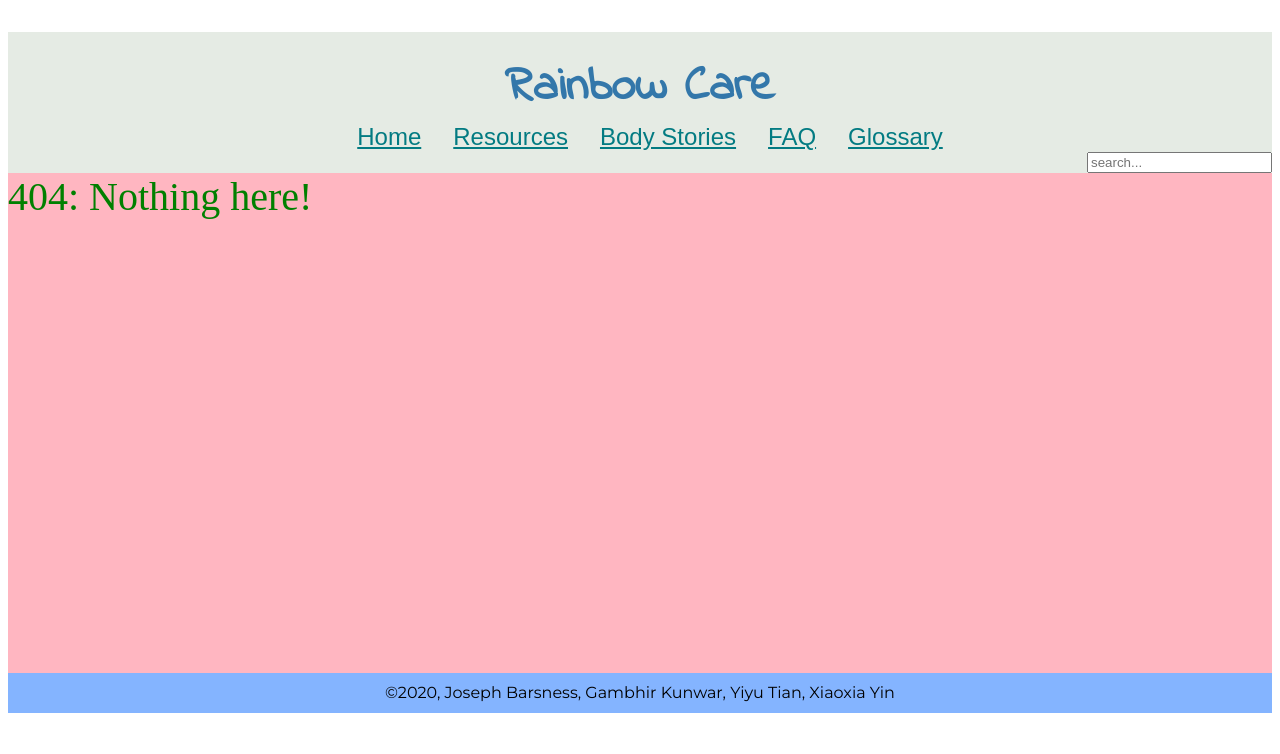
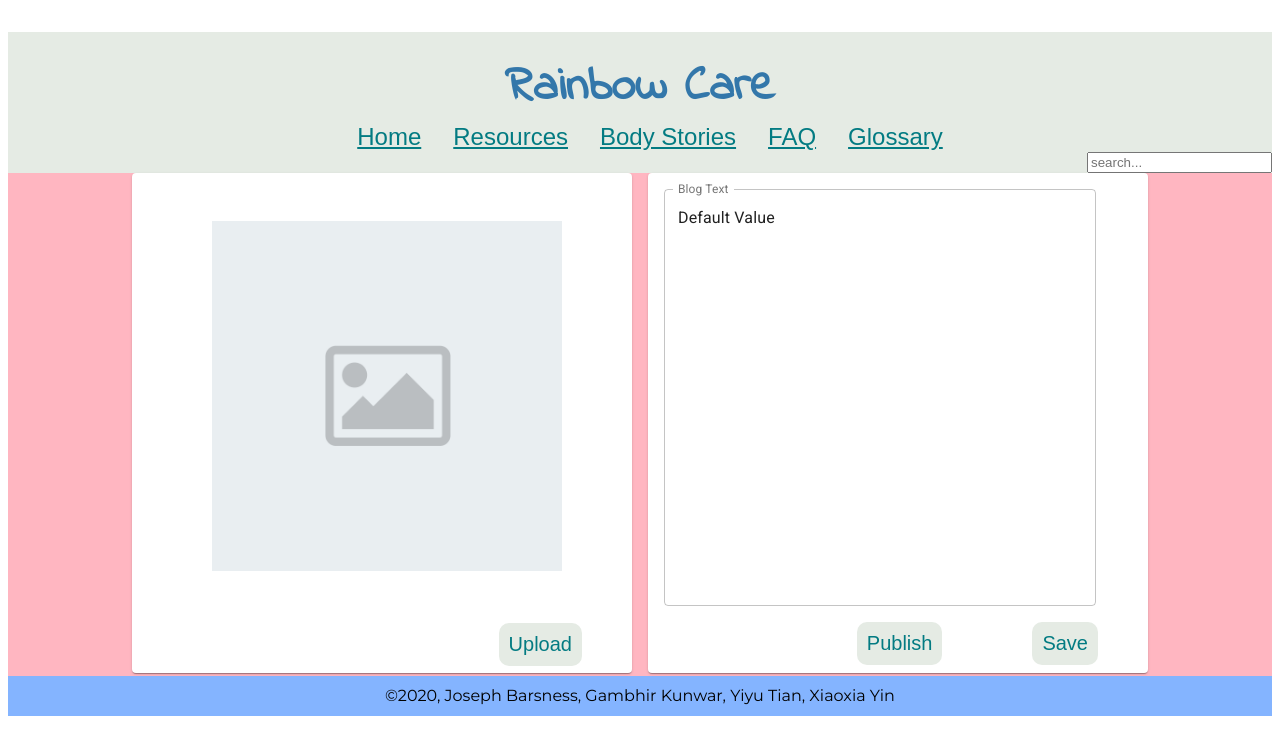
Before and after one commit to gambhirbk/rainbow-care, a React (Create React App) app: page /blogwriting in a window 1280 px wide. Before the commit this address had no page. Shown: the top 754 px of the page. Built offline with nearby package versions, Linux system fonts and the light colour scheme; a web font is replaced by a local one.

Commit message:
fixed styling for body blogs

```diff
--- a/src/App.js
+++ b/src/App.js
@@ -64,7 +64,7 @@ class App extends Component {
             <Route path="/bodyblogs" exact>
               <BodyBlog />
             </Route>
-            <Route path="/blogmodal" exact>
+            <Route path="/blogwriting" exact>
               {/* modified */}
               <BlogWriting />
             </Route>
--- a/src/components/body-blog/BlogMain.js
+++ b/src/components/body-blog/BlogMain.js
@@ -7,9 +7,9 @@ class BlogMain extends Component {
     return (
       <div>
         <div style={styles.header}>STORIES OF MY BODY</div>
-        <div style={styles.buttonRow}>
+        <div style={styles.buttonRowMain}>
           <button style={styles.button} onClick={() => this.props.history.push('/bodyblogs')}>Explore the Community</button>
-          <button style={styles.button} onClick={() => this.props.history.push('/blogmodal')}>Write Your Stories</button>
+          <button style={styles.button} onClick={() => this.props.history.push('/blogwriting')}>Write Your Stories</button>
         </div>
       </div>
     );
--- a/src/components/body-blog/BlogMainStyles.js
+++ b/src/components/body-blog/BlogMainStyles.js
@@ -11,15 +11,23 @@ const styles = {
         fontFamily: "'Ubuntu', sans-serif",
         fontWeight: "bold"
     },
-    buttonRow: {
+    buttonRowMain: {
         float: "center",
         display: 'flex',
         alignItems: 'center',
         justifyContent: 'center',
     },
+
+    buttonRowWriting: {
+        float: "right",
+        display: 'flex',
+        alignItems: 'center',
+        justifyContent: 'center',
+    },
+
     button: {
-        marginLeft: 35,
-        marginRight: 60,
+        marginLeft: 30,
+        marginRight: 40,
         borderRadius: 10,
         backgroundColor: "#e5ebe4",
         border: "none",
@@ -27,7 +35,18 @@ const styles = {
         color: "#037b82",
         padding: 10,
         marginBottom: 200,
+    },
 
+    buttonWriting: {
+        marginLeft: 40,
+        marginRight: 50,
+        borderRadius: 10,
+        backgroundColor: "#e5ebe4",
+        border: "none",
+        fontSize: 20,
+        color: "#037b82",
+        padding: 10,
+        marginBottom: 10,
     }
 }
 
--- a/src/components/body-blog/BlogWriting.js
+++ b/src/components/body-blog/BlogWriting.js
@@ -1,13 +1,8 @@
 import React from 'react';
 import { makeStyles } from '@material-ui/core/styles';
 import Grid from '@material-ui/core/Grid';
-import FormLabel from '@material-ui/core/FormLabel';
-import FormControlLabel from '@material-ui/core/FormControlLabel';
-import RadioGroup from '@material-ui/core/RadioGroup';
-import Radio from '@material-ui/core/Radio';
 import Paper from '@material-ui/core/Paper';
 import styles from "./BlogMainStyles";
-import { withRouter } from "react-router-dom";
 import BlogText from "./BlogText"
 
 const useStyles = makeStyles((theme) => ({
@@ -27,26 +22,32 @@ export default function SpacingGrid() {
   const [spacing, setSpacing] = React.useState(2);
   const classes = useStyles();
 
-  const handleChange = (event) => {
-    setSpacing(Number(event.target.value));
-  };
-
   return (
     <Grid container className={classes.root} spacing={2}>
       <Grid item xs={12}>
         <Grid container justify="center" spacing={2}>
             <Grid key={2} item>
               <Paper className={classes.paper}>
-                  Image
-                {/* import a photo? using class? */}
-                <button style={styles.button} >Upload</button>
+                <img
+                    src="./img/uploadImage.png"
+                    alt="uploadImage"
+                    width="350"
+                    style={{marginLeft: 5 + 'em',
+                            marginTop: 3 + 'em',
+                            marginBottom: 3 + 'em'}}
+                  ></img>
+                <div style={styles.buttonRowWriting}>
+                  <button style={styles.buttonWriting}>Upload</button>
+                </div>
               </Paper>
             </Grid>
             <Grid key={2} item>
               <Paper className={classes.paper}>
               <BlogText />
-              <button style={styles.button} onClick={() => this.props.history.push('/bodyblogs')}>Publish</button>
-              <button style={styles.button} onClick={() => this.props.history.push('/bodyblogs')}>Save</button>
+              <div style={styles.buttonRowWriting}>
+              <button style={styles.buttonWriting}>Publish</button>
+              <button style={styles.buttonWriting}>Save</button>
+              </div>
               </Paper>
             </Grid>
         </Grid>
@@ -54,5 +55,3 @@ export default function SpacingGrid() {
     </Grid>
   );
 }
-
-// with router?
--- a/src/components/body-blog/BodyBlog.js
+++ b/src/components/body-blog/BodyBlog.js
@@ -101,10 +101,10 @@ function BodyBlog() {
                 />
                 <CardContent>
                   <Typography gutterBottom variant="h5" component="h2">
-                    REasdoiogeahinog edaf
+                    Exploring my sexual identity
                   </Typography>
                   <Typography variant="body2" color="textSecondary" component="p">
-                    dafadhogadjsogjeawogneiowng
+                    Rainbow RRRR
                   </Typography>
                 </CardContent>
               </CardActionArea>
@@ -113,7 +113,7 @@ function BodyBlog() {
                   <Avatar src="https://image.shutterstock.com/image-vector/queer-proud-slogan-poster-colorful-260nw-1478756762.jpg" />
                   <Box ml={2}>
                     <Typography variant="subtitle2" component="p">
-                      GEageano Ac
+                      Ashley
                     </Typography>
                     <Typography variant="subtitle2" color="textSecondary" component="p">
                       May 14, 2020
@@ -136,22 +136,22 @@ function BodyBlog() {
                 />
                 <CardContent>
                   <Typography gutterBottom variant="h5" component="h2">
-                    Rinino Noaege
+                    How does it feel to come out?
                   </Typography>
                   <Typography variant="body2" color="textSecondary" component="p">
-                    adgegeaoihion oi hdaiogheogiu eoa
+                    Oh Yeah!
                   </Typography>
                 </CardContent>
               </CardActionArea>
               <CardActions className={classes.cardActions}>
                 <Box className={classes.author}>
-                  <Avatar src="https://images.unsplash.com/photo-1494790108377-be9c29b29330?ixlib=rb-1.2.1&ixid=eyJhcHBfaWQiOjEyMDd9&auto=format&fit=crop&w=2734&q=80" />
+                  <Avatar src="https://media.npr.org/assets/img/2019/09/23/gettyimages-1164295667-bbd4a7dda2a6c0087ea8b4a313611e1bfe421a98-s800-c85.jpg" />
                   <Box ml={2}>
                     <Typography variant="subtitle2" component="p">
-                      Guy Clemons
+                      Rela
                     </Typography>
                     <Typography variant="subtitle2" color="textSecondary" component="p">
-                      May 14, 2020
+                      July 30, 2020
                     </Typography>
                   </Box>
                 </Box>
@@ -171,20 +171,19 @@ function BodyBlog() {
                 />
                 <CardContent>
                   <Typography gutterBottom variant="h5" component="h2">
-                    React useContext
+                    My favorite queer movies
                   </Typography>
                   <Typography variant="body2" color="textSecondary" component="p">
-                    Lizards are a widespread group of squamate reptiles, with over 6,000 species, ranging
-                    across all continents except Antarctica
+                    These are the best LGBTQ movies and TV series
                   </Typography>
                 </CardContent>
               </CardActionArea>
               <CardActions className={classes.cardActions}>
                 <Box className={classes.author}>
-                  <Avatar src="https://images.pexels.com/photos/415829/pexels-photo-415829.jpeg?auto=compress&cs=tinysrgb&dpr=2&h=750&w=1260" />
+                  <Avatar src="https://cdn.vox-cdn.com/thumbor/zP4AZc6c-ecPsqB03jiZcWBRcJ0=/1400x1400/filters:format(jpeg)/cdn.vox-cdn.com/uploads/chorus_asset/file/21856468/queer_disney_board_yass_1.jpg" />
                   <Box ml={2}>
                     <Typography variant="subtitle2" component="p">
-                      Guy Dahofiegho
+                      Pussycat
                     </Typography>
                     <Typography variant="subtitle2" color="textSecondary" component="p">
                       Nov 30, 2020
@@ -207,22 +206,22 @@ function BodyBlog() {
                 />
                 <CardContent>
                   <Typography gutterBottom variant="h5" component="h2">
-                    FEAGOIE GEOINO
+                    Today I got help, Finanlly
                   </Typography>
                   <Typography variant="body2" color="textSecondary" component="p">
-                    agihwoieghon gehaoihoni 1gae
+                    Ways to get help:
                   </Typography>
                 </CardContent>
               </CardActionArea>
               <CardActions className={classes.cardActions}>
                 <Box className={classes.author}>
-                  <Avatar src="https://images.unsplash.com/photo-1584999734482-0361aecad844?ixlib=rb-1.2.1&ixid=eyJhcHBfaWQiOjEyMDd9&auto=format&fit=crop&w=1100&q=80" />
+                  <Avatar src="https://snworksceo.imgix.net/asp/545e22cc-0166-44bc-b777-d1d36e279e67.sized-1000x1000.jpeg?w=1000" />
                   <Box ml={2}>
                     <Typography variant="subtitle2" component="p">
-                      Guy Clemons
+                      Tonny
                     </Typography>
                     <Typography variant="subtitle2" color="textSecondary" component="p">
-                      May 14, 2020
+                      Jan 28, 2020
                     </Typography>
                   </Box>
                 </Box>
```
Also changed, not shown: public/img/uploadImage.png (added).
